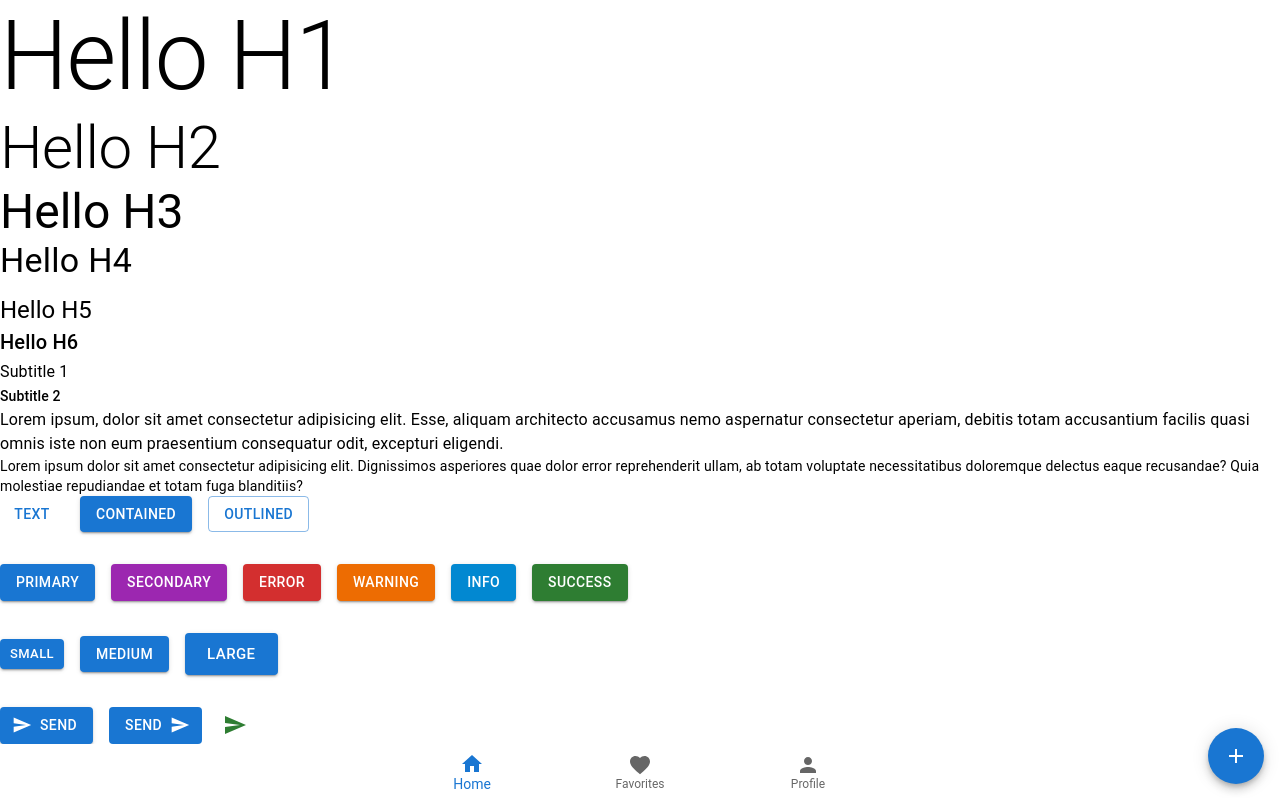
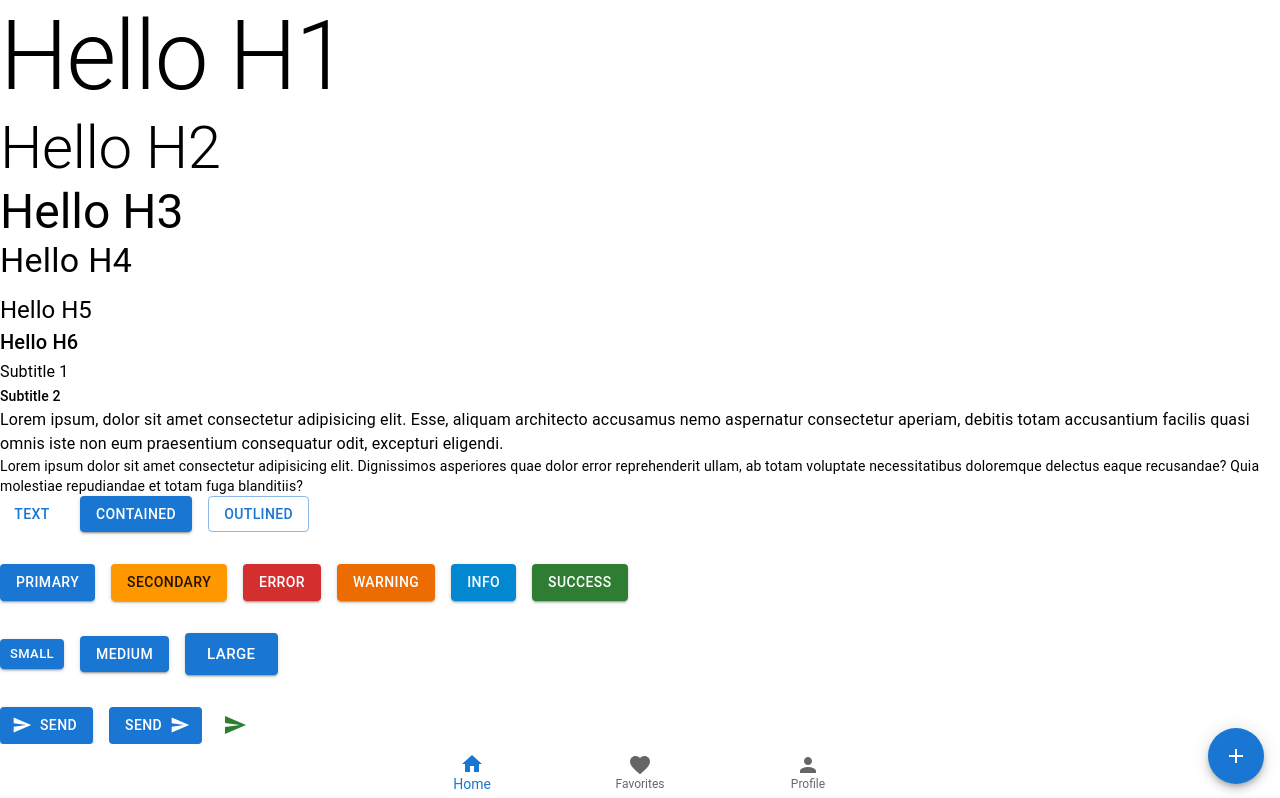
Before and after one commit to ElyaApyzova/React-mui-library, a React (Create React App) app: page / in a window 1280 px wide. Shown: the top 798 px of the page. Built offline with nearby package versions, Linux system fonts and the light colour scheme.

Commit message:
completed

```diff
--- a/src/App.tsx
+++ b/src/App.tsx
@@ -1,4 +1,5 @@
 import './App.css';
+import { createTheme, colors, ThemeProvider } from '@mui/material';
 import { MuiButton } from './components/MuiButton';
 import { MuiTypography } from './components/MuiTypography';
 import { MuiTextField } from './components/MuiTextField';
@@ -37,9 +38,21 @@
 import { MuiTabs } from './components/MuiTabs';
 import { MuiTimeline }   from './components/MuiTimeline'
 import { MuiMasonry } from './components/MuiMasonry';
+
+const theme = createTheme({
+  status: {
+    danger: '#e53e3e'
+  },
+  palette: {
+    secondary: {
+      main: colors.orange[500]
+    }
+  }
+})
 function App() {
   return (
     /*<LocalizationProvider dateAdapter={AdapterDateFns}>*/
+    <ThemeProvider theme={theme}>
     <div className="App">
       <MuiTypography />
       <MuiButton />
@@ -81,6 +94,7 @@
     <MuiTimeline />
     <MuiMasonry />
     </div>
+    </ThemeProvider>
   );
 }
 
--- a/src/components/MuiResponsiveness.tsx
+++ b/src/components/MuiResponsiveness.tsx
@@ -11,7 +11,7 @@
             lg: 400,  //1200
             xl: 500,  //1536
         },
-        bgcolor: 'primary.main',
+        bgcolor: 'secondary.dark',
 
         }}>
 
--- a/src/components/MuiTheme.tsx
+++ b/src/components/MuiTheme.tsx
@@ -1 +1,9 @@
-import { Stack } from "@mui/material";
+import { ThemeOptions } from "@mui/material/styles";
+
+declare module '@mui/material/styles' {
+    interface ThemeOptions {
+        status: {
+            danger: React.CSSProperties['color']
+        }
+    }
+}
```
